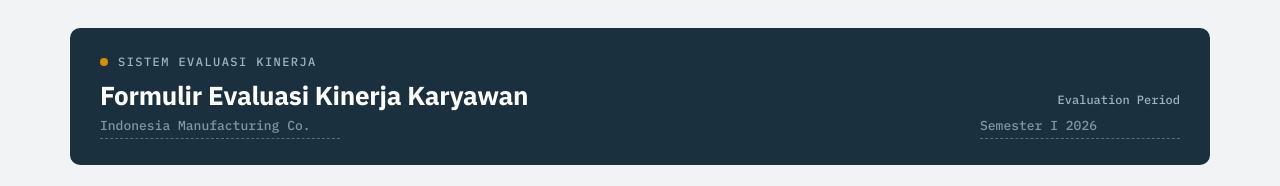
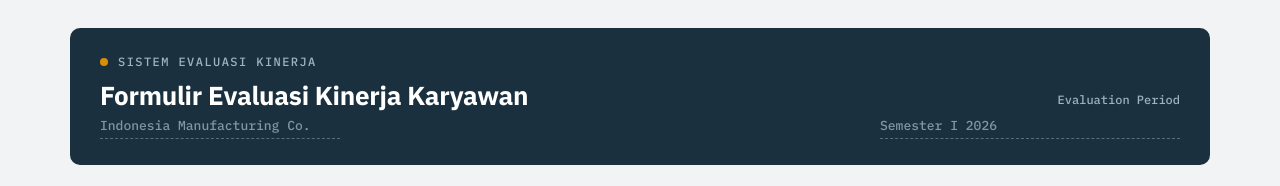
Before and after one commit to mjuldaalhafiz-commits/Evaluasi.Kinerja, a plain HTML site: page index.html in a window 1280 px wide. Shown: the top 186 px of the page. Drawn offline with Linux system fonts and the light colour scheme.

Commit message:
Increase width of period input field

```diff
--- a/index.html
+++ b/index.html
@@ -326,7 +326,7 @@
     </div>
     <div class="period">
           Evaluation Period<br>
-      <input class="company-input" id="periodInput" type="text" placeholder= "Semester I 2026" style="width:200px; margin-top:4px;">
+      <input class="company-input" id="periodInput" type="text" placeholder= "Semester I 2026" style="width:300px; margin-top:4px;">
     </div>
   </header>
 
```
